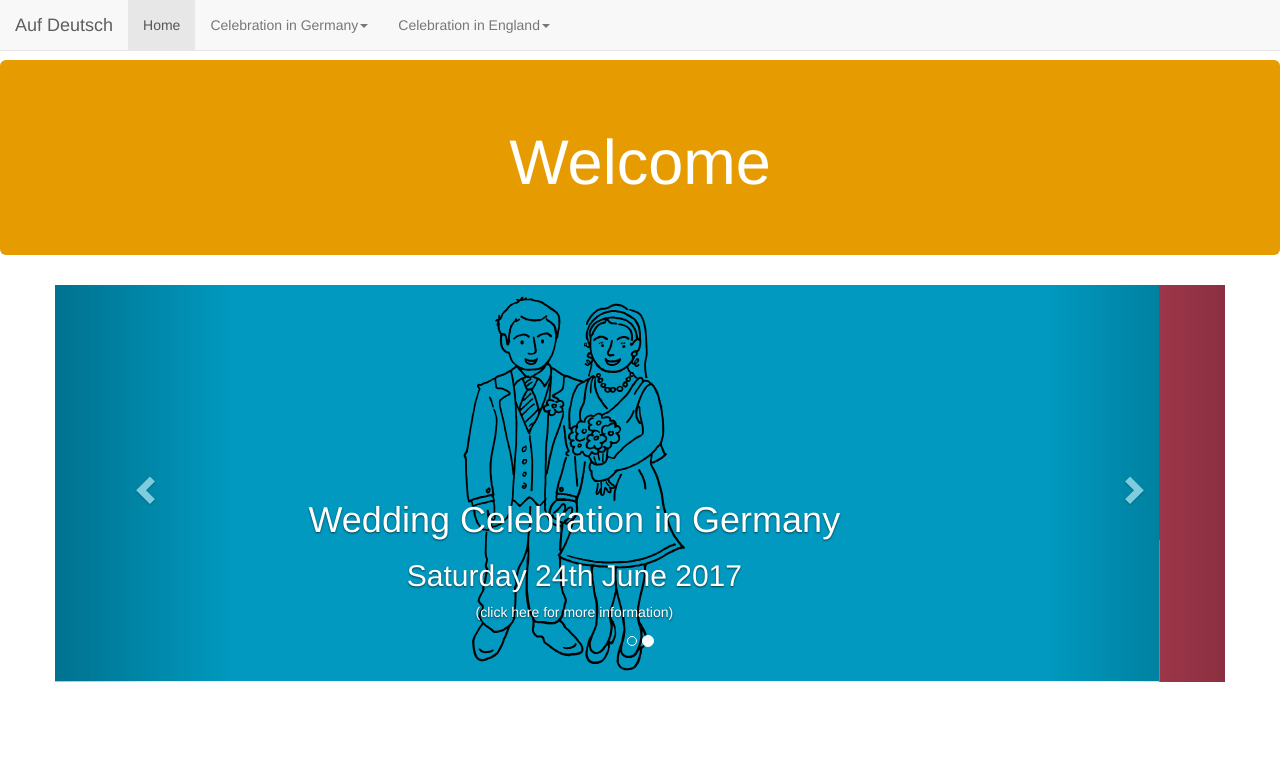
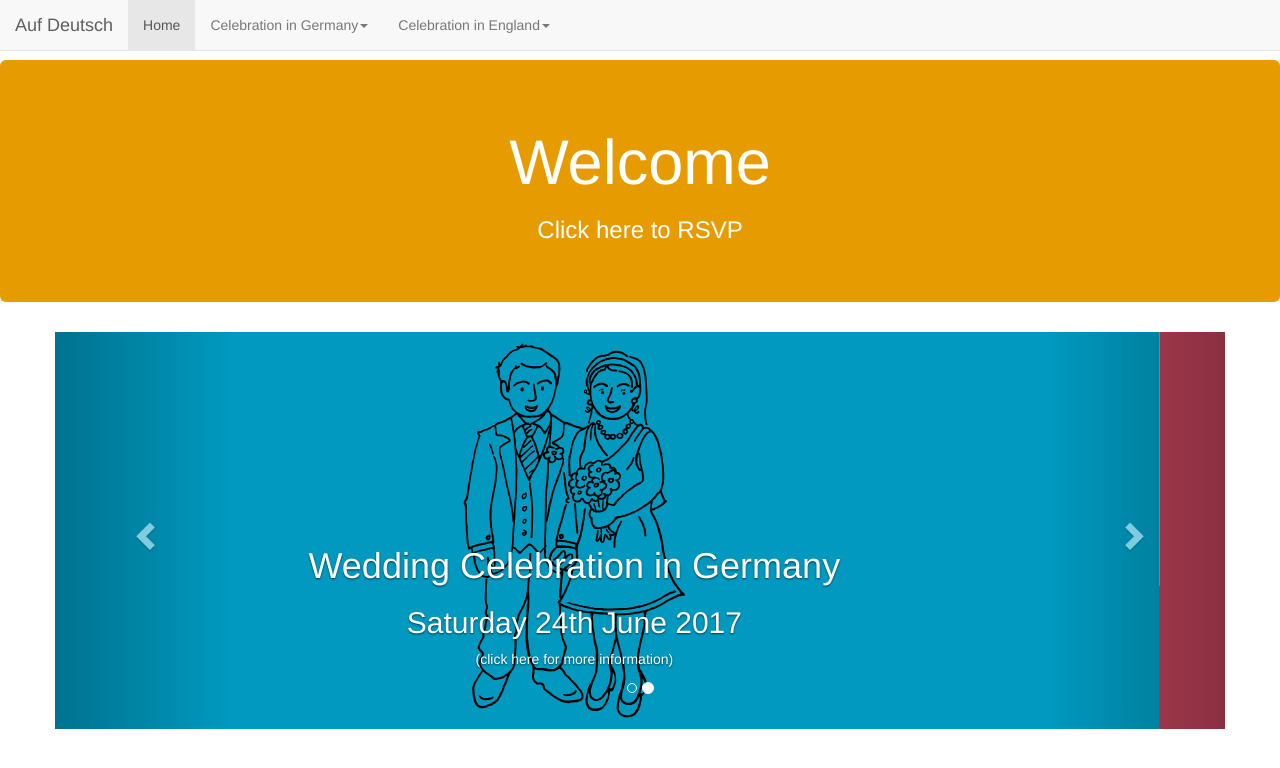
Before and after one commit to mahesh-panchal/BinzerPanchalWeddingCelebration2017, a plain HTML site: page index.html in a window 1280 px wide. Drawn offline with nearby package versions, Linux system fonts and the light colour scheme.

Commit message:
added link to google RSVP form

```diff
--- a/index.html
+++ b/index.html
@@ -65,8 +65,14 @@
 		<div class="container-fluid content" >
 			<div class="row">
 				<div class="jumbotron banner">
-					<h1 class="text-center" lang="en">Welcome</h1>
-					<h1 class="text-center" lang="de">Willkommen</h1>
+					<a href="https://goo.gl/forms/Qy0pCSnPnbUATy7H3" lang="en" target="_blank" style="color:white;">
+					<h1 class="text-center">Welcome</h1>
+					<h3 class="text-center">Click here to RSVP</h3>
+					</a>
+					<a href="https://goo.gl/forms/Qy0pCSnPnbUATy7H3" lang="de" target="_blank" style="color:white;">
+					<h1 class="text-center">Willkommen</h1>
+					<h3 class="text-center">Für Rückmeldung bitte hier klicken</h3>
+					</a>
 				</div>
 			</div>
 		<div>
```
